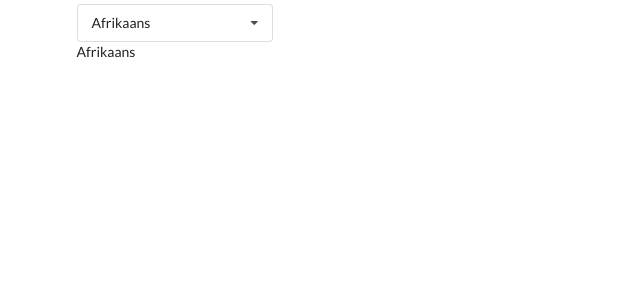
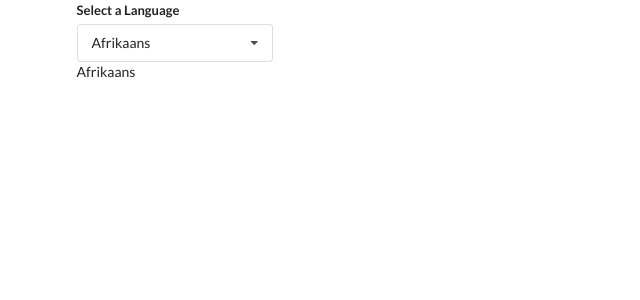
Before and after one commit to imvanzen/udemy-widgets, a React (Create React App) app: page / in a window 1280 px wide. Shown: the top 300 px of the page, without its empty margins (0-640 px from the left). Built offline with nearby package versions, Linux system fonts and the light colour scheme.

Commit message:
Utilize a label property for dropdown imports

```diff
--- a/src/App.js
+++ b/src/App.js
@@ -51,6 +51,7 @@ const App = () => {
             {/* <Accordion items={items} /> */}
             {/* <Wikipedia /> */}
             {/* <Dropdown
+            label='Select a Colour'
             selected={selected}
             onSelectedChange={setSelected}
             options={options} />
--- a/src/components/Translate.js
+++ b/src/components/Translate.js
@@ -22,6 +22,7 @@ const Translate = () => {
     return (
         <div className='translate ui'>
             <Dropdown
+                label='Select a Language'
                 options={options}
                 selected={language}
                 onSelectedChange={setLanguage} />
```
